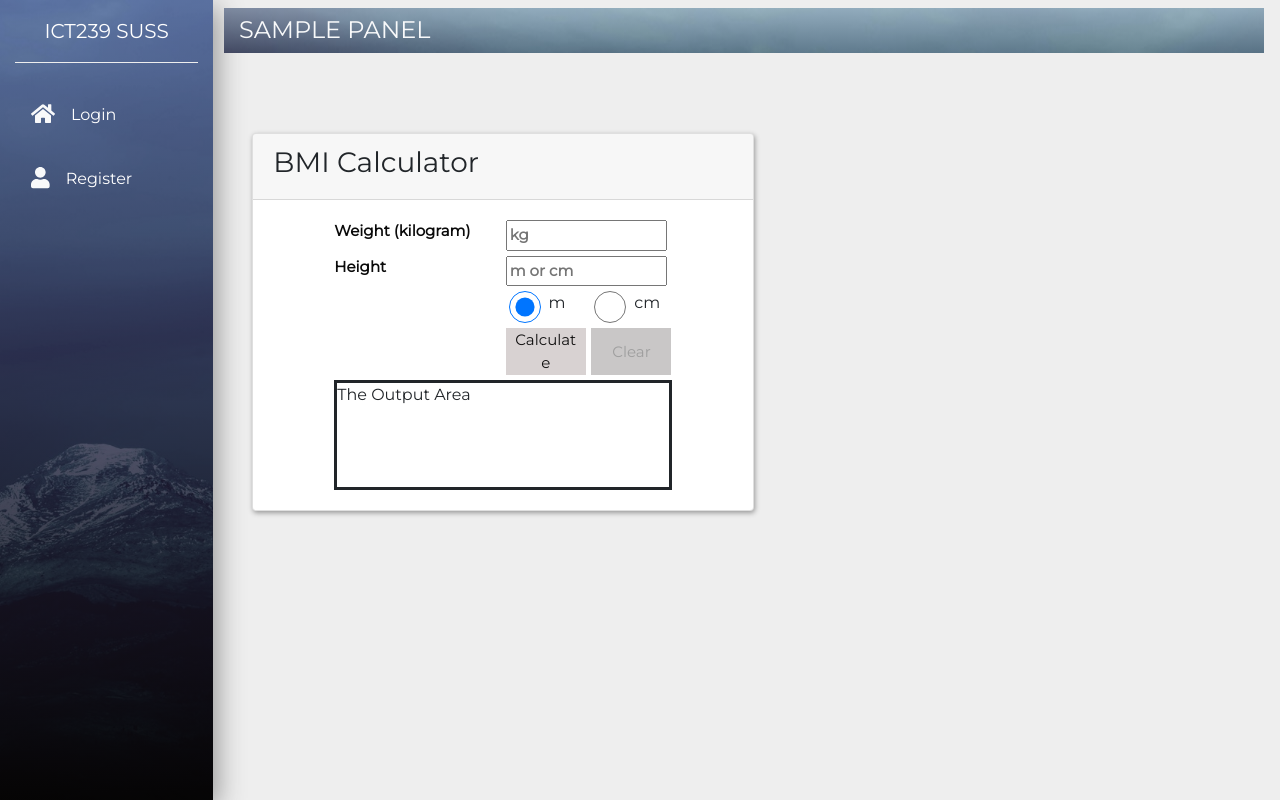
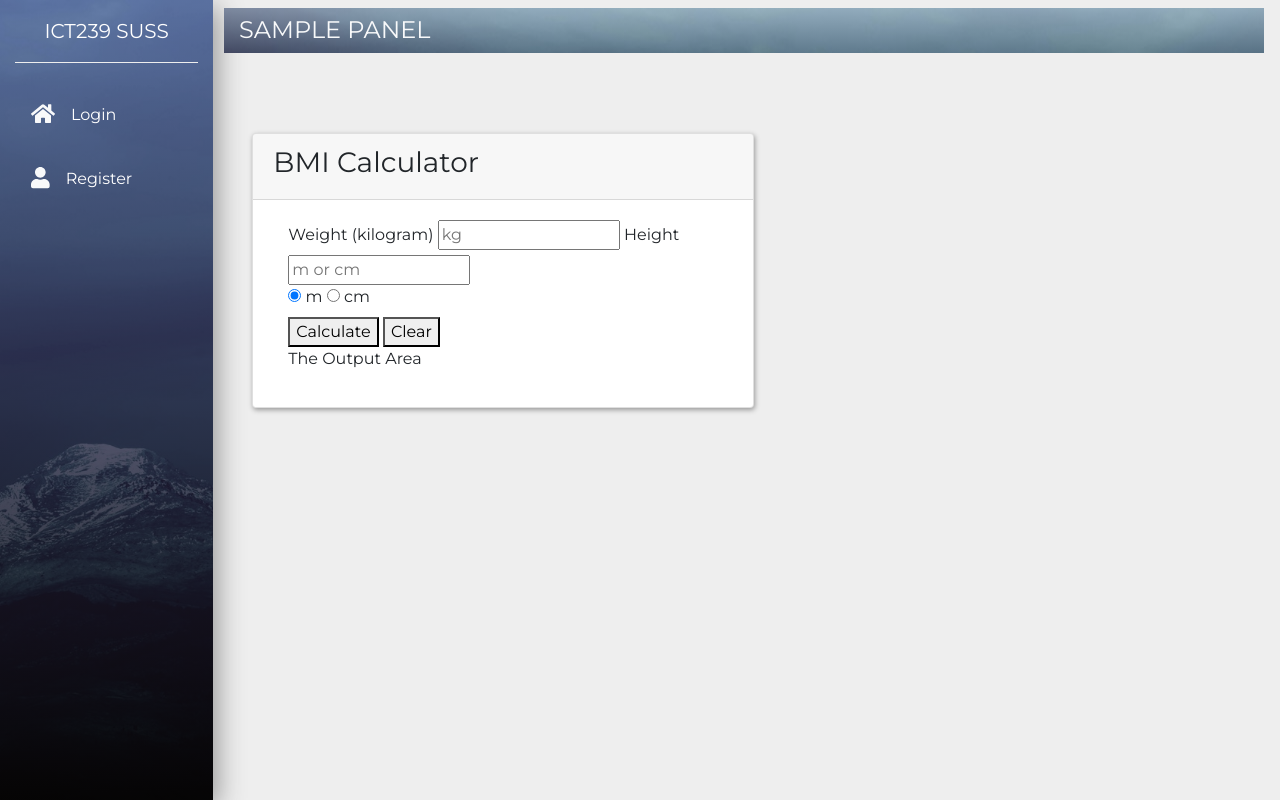
Before and after one commit to paulhjwu/bmi, a Python web app: template app/templates/log.html in a window 1280 px wide. Run offline with Jinja, Linux system fonts and the light colour scheme; the template is opened without the code that fills it: most values are stand-ins (such as "Sample title", 1, 10 or a date in 2020); some libraries are stand-ins or nearby versions.

Commit message:
Update custom.css
close #6

```diff
--- a/app/assets/css/custom.css
+++ b/app/assets/css/custom.css
@@ -3,7 +3,13 @@
 body {
     font-family: 'Montserrat', sans-serif;
     background-color: #eee;
-  }
+}
+
+.img-fluid {
+    max-width: 70%;
+    height: auto;
+}
+
 
 /* navbar */
 .sidebar {
@@ -107,143 +113,3 @@ body {
     transform: translateY(-1px);
 }
 /* end of cards */
-
-
-
-
-
-/* Later on */
-
-input.form-control:hover {
-    border-bottom: 2px solid #54572f;
-}
-
-/* .main-panel {
-    float: none !important;
-} */
-/*
-.card {
-    margin-top: 30px;
-    margin-left: 30px;
-    margin-right: 30px;
-} */
-
-/* From Oringal BMI CSS */
-/* End inner container */
-
-.card-body .container {
-    width: 80%;
-    /* margin: auto; */
-    display: grid;
-    grid-template-rows: repeat (6, 1fr);
-    grid-template-columns: repeat(8, 1fr);
-    background-color: rgb(255, 255, 255);
-    grid-row-gap: 5px;
-    grid-column-gap: 5px;
-}
-
-.card-body .container h1 {
-    grid-column-start: 1;
-    grid-column-end: -1;
-    color: rgb(10, 10, 10);
-    text-align: center;
-    margin: auto;
-
-}
-
-.card-body .weight_label {
-    grid-column-start: 1;
-    grid-column-end: 5;
-    font-size: 15px;
-    color: rgb(10, 10, 10);
-    font-weight: bold;
-    text-align: left;
-}
-
-.card-body .weight_input {
-    grid-column-start: 5;
-    grid-column-end: -1;
-    font-size: 15px;
-    color: rgb(10, 10, 10);
-    font-weight: bold;
-    text-align: left;
-    margin-right: 5px;
-}
-
-.card-body .height_label {
-    grid-column-start: 1;
-    grid-column-end: 5;
-    font-size: 15px;
-    color: rgb(10, 10, 10);
-    font-weight: bold;
-    text-align: left;
-}
-
-.card-body .height_input {
-    grid-column-start: 5;
-    grid-column-end: -1;
-    font-size: 15px;
-    color: rgb(10, 10, 10);
-    font-weight: bold;
-    text-align: left;
-    margin-right: 5px;
-}
-
-.card-body .pre_radio_space {
-    grid-column-start: 1;
-    grid-column-end: 5;
-}
-
-.card-body #bmi {
-    grid-column-start: 5;
-    grid-column-end: 7;
-    display: inline-block;
-    background-color: rgb(216, 210, 210);
-    opacity: 1;
-    color: rgb(17, 16, 16);
-    font-size: 15px;
-    border: none;
-    width: 80px;
-    box-sizing: border-box;
-}
-
-.card-body #bmi:hover {
-    background-color: rgb(207, 219, 241);
-}
-
-.card-body #clear{
-    grid-column-start: 7;
-    grid-column-end: 9;
-    display: inline-block;
-    background-color: rgb(121, 117, 117);
-    opacity: 0.4;
-    color: rgb(17, 16, 16);
-    font-size: 15px;
-    border: none;
-    width: 80px;
-    box-sizing: border-box;
-}
-
-.card-body button#clear[usrOn="1"]:hover {
-    background-color: rgb(207, 219, 241) !important;
-}
-
-.card-body .output_space {
-    grid-column-start: 1;
-    grid-column-end: -1;
-    overflow-y: scroll;
-    height: 110px;
-    border: solid;
-    background-color: rgb(255, 255, 255);
-}
-
-.card-body .linkChart {
-    grid-column-start: 1;
-    grid-column-end: -1;
-    font-size: 12px;
-    height: 110px;
-    border: solid;
-    background-color: rgb(255, 255, 255);
-    /* padding-left: 20px; */
-    /*border: 1px solid #000;*/
-}
```
